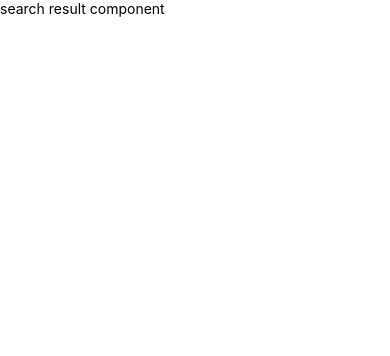
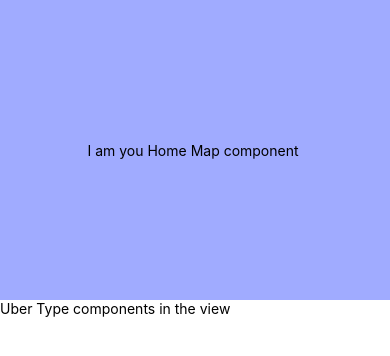
Before and after one commit to gabrielacarr/iOSUber, a React Native app in the folder Uber/: screen / in a window 390 px wide. Shown: the top 356 px of the page. Built offline with nearby package versions, Linux system fonts and the light colour scheme.

Commit message:
Displayed: Type component, renders correcly

```diff
--- /dev/null
+++ b/Uber/src/components/UberTypes/index.js
@@ -0,0 +1,12 @@
+import React from 'react';
+import {View, Text} from 'react-native';
+import styles from './styles';
+
+const UberTypes = () => {
+  return (
+    <View>
+      <Text>Uber Type components in the view</Text>
+    </View>
+  );
+};
+export default UberTypes;
--- /dev/null
+++ b/Uber/src/components/UberTypes/styles.js
@@ -0,0 +1,5 @@
+import {StyleSheet} from 'react-native';
+
+const styles = StyleSheet.create({});
+
+export default styles;
--- a/Uber/src/screens/SearchResults/index.js
+++ b/Uber/src/screens/SearchResults/index.js
@@ -1,10 +1,13 @@
 import React, {useState, useEffect} from 'react';
 import {View, Text} from 'react-native';
+import HomeMap from '../../components/HomeMap';
+import UberTypes from '../../components/UberTypes';
 
 const SearchResults = () => {
   return (
     <View>
-      <Text>search result component</Text>
+      <HomeMap />
+      <UberTypes />
     </View>
   );
 };
```
